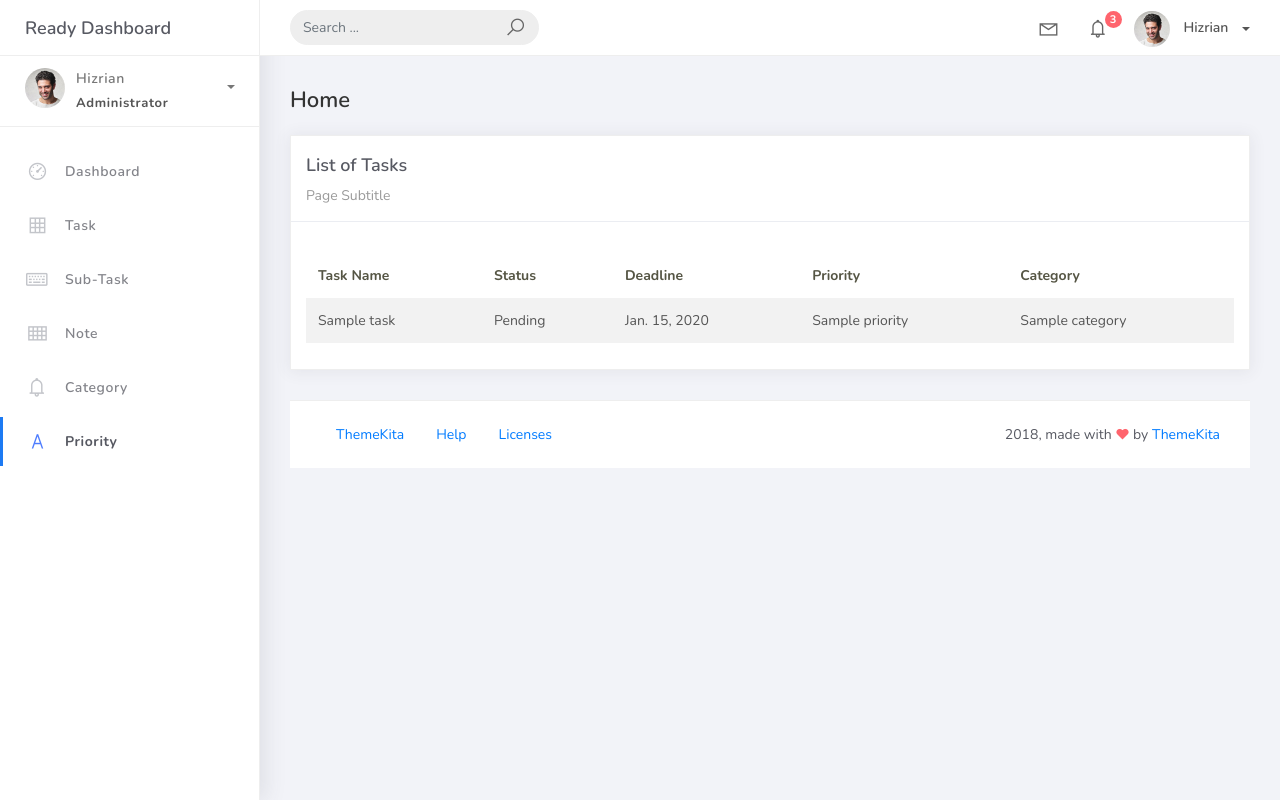
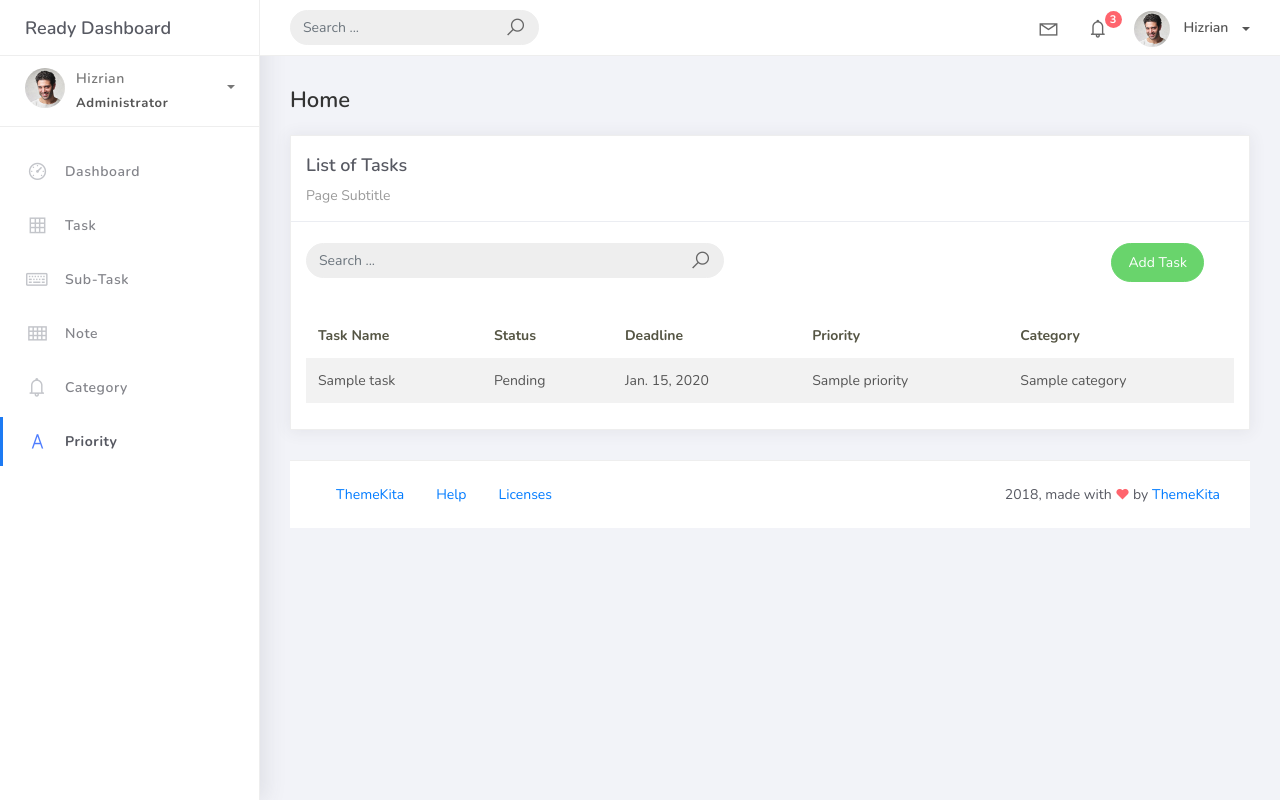
Before and after one commit to lalaaivy/hangarin, a Django app: page /task_list in a window 1280 px wide. Run offline with Django 5.2, Linux system fonts and the light colour scheme; tables that the repository leaves empty hold one stand-in row (values such as "Sample post"); some libraries are stand-ins or nearby versions.

Commit message:
added create view for tasks

```diff
--- a/projectsite/hangarin/views.py
+++ b/projectsite/hangarin/views.py
@@ -1,14 +1,23 @@
 from django.shortcuts import render
 from django.views.generic.list import ListView
+from django.views.generic.edit import CreateView
 from hangarin.models import Task
+from hangarin.forms import TaskForm
+from django.urls import reverse_lazy
 
 class HomePageView(ListView):
     model = Task
     context_object_name = 'home'
     template_name = "home.html"
 
-class TaskList(ListView):
+class TaskListView(ListView):
     model = Task
     context_object_name = 'task'
     template_name = "task_list.html"
     paginate_by = 5
+
+class TaskCreateView(CreateView):
+    model = Task
+    form_class = TaskForm
+    template_name = 'task_form.html'
+    success_url = reverse_lazy('task-list')
--- a/projectsite/projectsite/urls.py
+++ b/projectsite/projectsite/urls.py
@@ -1,10 +1,11 @@
 from django.contrib import admin
 from django.urls import path
-from hangarin.views import HomePageView, TaskList
+from hangarin.views import HomePageView, TaskListView, TaskCreateView
 from hangarin import views
 
 urlpatterns = [
     path('admin/', admin.site.urls),
     path('', views.HomePageView.as_view(), name='home'),
-    path('task_list', TaskList.as_view(), name='task-list'),
+    path('task_list', TaskListView.as_view(), name='task-list'),
+    path('task_list/add', TaskCreateView.as_view(), name='task-add'),
 ]
--- a/projectsite/templates/task_list.html
+++ b/projectsite/templates/task_list.html
@@ -8,6 +8,27 @@
                     <div class="card-header">
                         <div class="card-title">List of Tasks</div>
                         <div class="card-category">Page Subtitle</div>
+                    </div>
+                    <br />
+                    <div class="col-md-12 row">
+                        <div class="col-md-6">
+                            <form class="navbar-left navbar-form nav-search mr-md-3" action="">
+                                <div class="input-group">
+                                    <input type="text" placeholder="Search ..." class="form-control" />
+                                    <div class="input-group-append">
+                                        <span class="input-group-text">
+                                            <i class="la la-search search-icon"></i>
+                                        </span>
+                                    </div>
+                                </div>
+                            </form>
+                        </div>
+                        <div class="col-md-6">
+                            <div class="pull-right">
+                                <a href="{% url 'task-add' %}" class="btn btn-success btn-rounded">Add
+                                    Task</a>
+                            </div>
+                        </div>
                     </div>
                     <div class="card-body">
                         <table class="table table-striped mt-3">
```
Also changed, not shown: projectsite/hangarin/forms.py (added, +8 -0 lines), projectsite/templates/task_form.html (added, +33 -0 lines).
